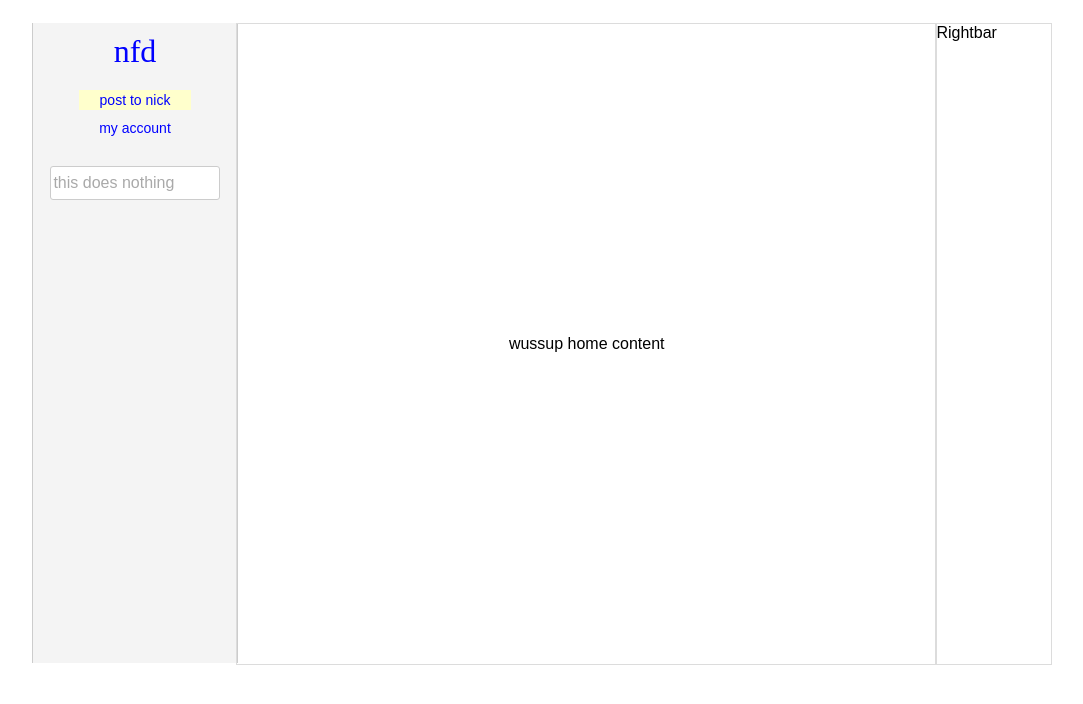
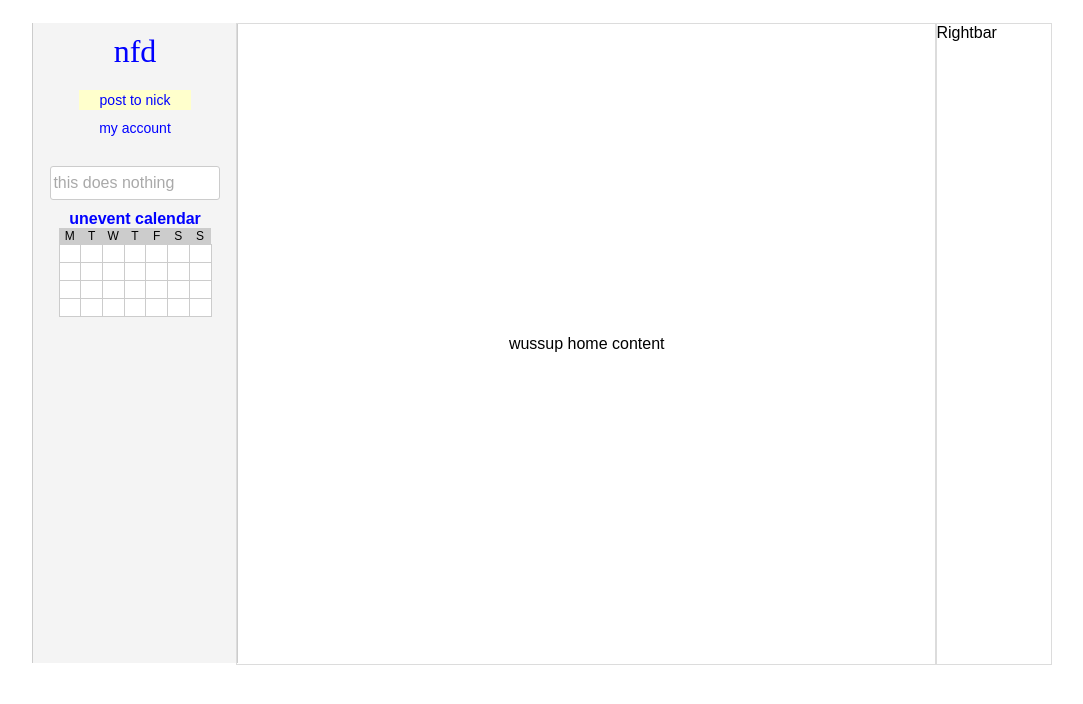
Before and after one commit to nickfreemandesign/nickfreeman.xyz, a React app: page / in a window 1280 px wide. Shown: the top 704 px of the page, without its empty margins (98-1181 px from the left). Built offline with nearby package versions, Linux system fonts and the light colour scheme.

Commit message:
uneventful cal added

```diff
--- a/src/components/Leftbar.jsx
+++ b/src/components/Leftbar.jsx
@@ -1,5 +1,8 @@
 import React from 'react';
 import styled from 'styled-components';
+
+// import components
+import UneventCal from './UneventCal'
 
 const LeftbarContainer = styled.div`
     width: 100%;
@@ -64,6 +67,7 @@ const Leftbar = (props) => {
             <PostTo>post to nick</PostTo>
             <MyAcct>my account</MyAcct>
             <SearchNfd placeholder={'this does nothing'}/>
+            <UneventCal/>
         </LeftbarContainer>
     )
 }
--- /dev/null
+++ b/src/components/UneventCal.jsx
@@ -0,0 +1,95 @@
+import React from 'react';
+import styled from 'styled-components';
+
+const UneventCalContainer = styled.div`
+    > div{
+        font-weight: bold;
+    }
+`;
+
+const Cal = styled.table`
+    margin: auto;
+    border-collapse: collapse;
+    width: 75%;
+`;
+
+const CalDays = styled.tr`
+    background-color: #cccccc;
+    color: black;
+    font-size: 12px;
+    margin: 0;
+    padding: 0;
+    border: 0;
+    > td {
+        width: 15px;
+    }
+`;
+
+const CalNums = styled.tr`
+    background-color: white;
+    > td {
+        border: 1px solid rgb(204,204,204);
+        height: 15px;
+        max-width: 15px;
+    }
+`;
+
+const UneventCal = (props) => {
+    return (
+        <UneventCalContainer>
+            <div>unevent calendar</div>
+            <Cal>
+                <tbody>
+                    <CalDays>
+                        <td>M</td>
+                        <td>T</td>
+                        <td>W</td>
+                        <td>T</td>
+                        <td>F</td>
+                        <td>S</td>
+                        <td>S</td>
+                    </CalDays>
+                    <CalNums>
+                        <td> </td>
+                        <td> </td>
+                        <td> </td>
+                        <td> </td>
+                        <td> </td>
+                        <td> </td>
+                        <td> </td>
+                    </CalNums>
+                    <CalNums>
+                        <td> </td>
+                        <td> </td>
+                        <td> </td>
+                        <td> </td>
+                        <td> </td>
+                        <td> </td>
+                        <td> </td>
+                    </CalNums>
+                    <CalNums>
+                        <td> </td>
+                        <td> </td>
+                        <td> </td>
+                        <td> </td>
+                        <td> </td>
+                        <td> </td>
+                        <td> </td>
+                    </CalNums>
+                    <CalNums>
+                        <td> </td>
+                        <td> </td>
+                        <td> </td>
+                        <td> </td>
+                        <td> </td>
+                        <td> </td>
+                        <td> </td>
+                    </CalNums>
+                </tbody>
+            </Cal>
+
+        </UneventCalContainer>
+    )
+}
+
+module.exports = UneventCal
```
